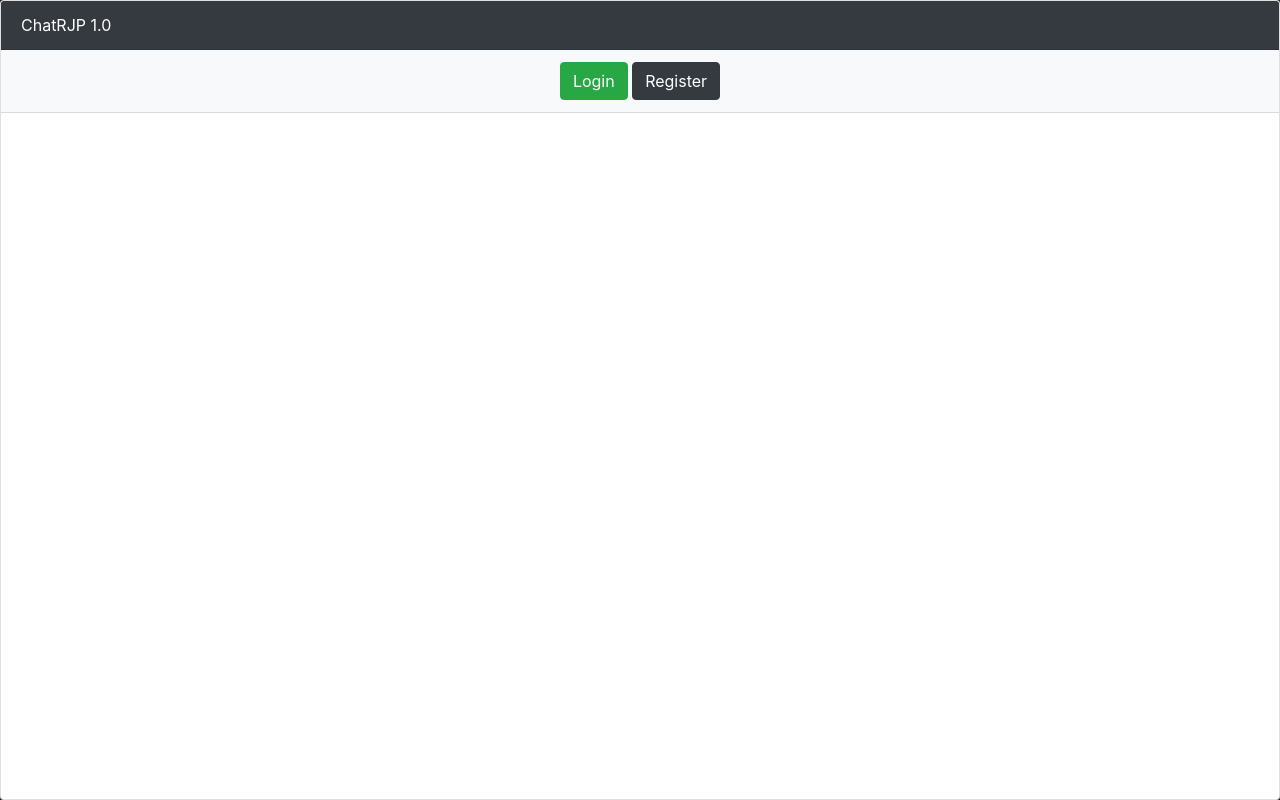
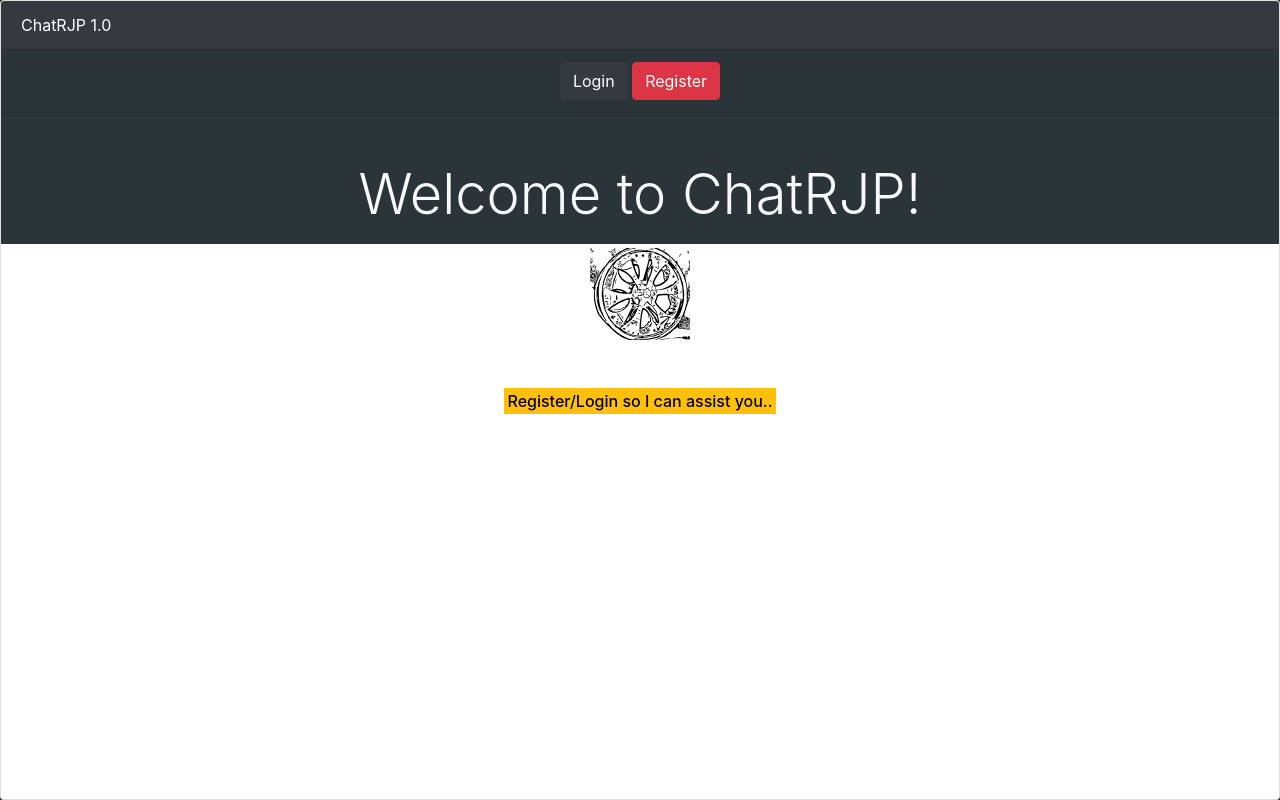
Before and after one commit to rpointjour/ai_chatbot, a Django app: page / in a window 1280 px wide. Run offline with Django 5.2, Linux system fonts and the light colour scheme; some libraries are stand-ins or nearby versions.

Commit message:
updated chatbot

```diff
--- a/templates/chatbot.html
+++ b/templates/chatbot.html
@@ -133,7 +133,10 @@
   </form>
 </div>
     {% else %}
-    <div class="card-header bg-light text-white text-center"> <a class="btn btn-success" href="login">Login</a>   <a class="btn btn-dark" href="register">Register</a></div>
+    <div class="card-header text-white text-center" style="background-color:#2a3439"> <a class="btn btn-dark" href="login">Login</a>   <a class="btn btn-danger" href="register">Register</a></div>
+    <div style="background-color:#2a3439" class="container-fluid" ><br><br><p class="display-4 text-center text-light">Welcome to ChatRJP!</p></div>
+      <img src="{% static 'spinning_wheel.svg' %}" alt="My SVG Image" style="width:100px;height:100px;" class=" image-fluid d-block mx-auto rounded">
+      <br><br><p class="h6 text-center"><mark class="bg-warning">Register/Login so I can assist you..</mark></p>
     {% endif %}
 
 <script>
```
Also changed, not shown: db.sqlite3.
